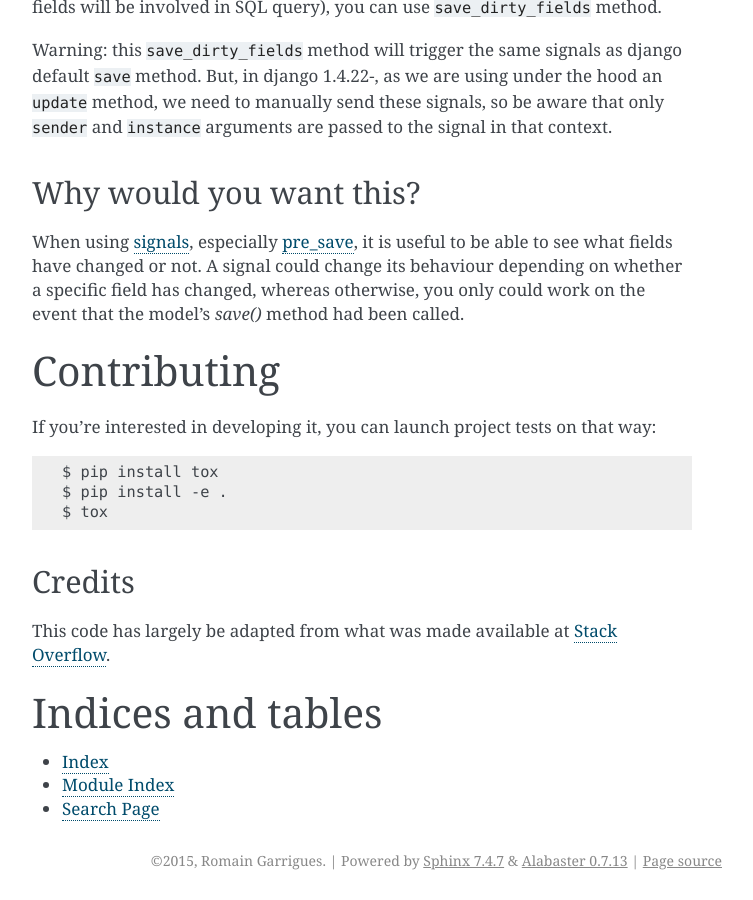
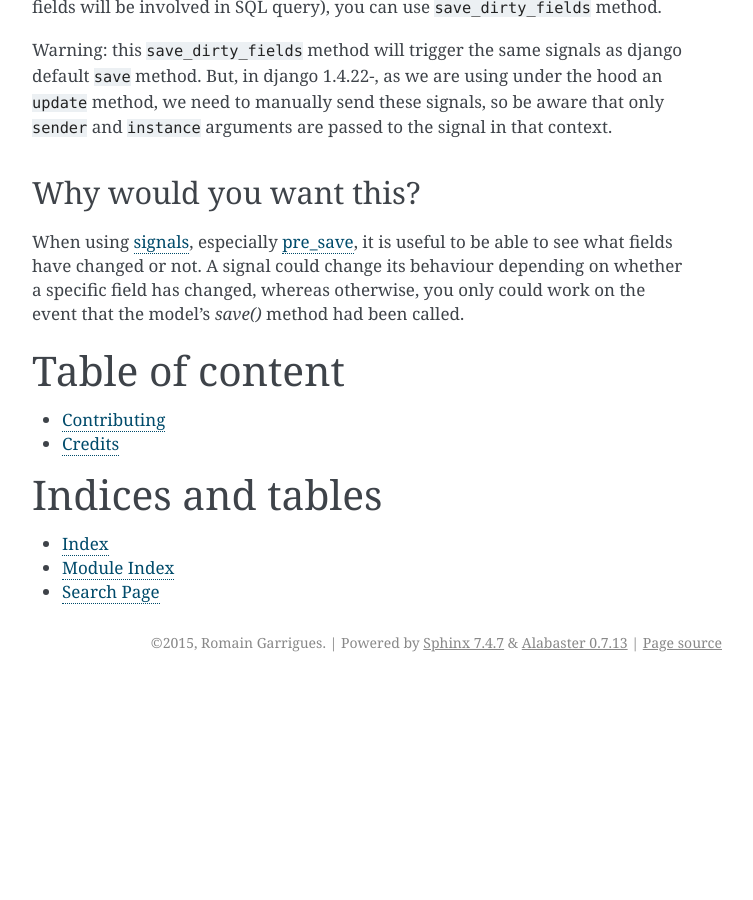
Before and after one commit to romgar/django-dirtyfields, a Sphinx documentation site: the page built from docs/index.rst, in a window 1280 px wide and 900 px high, scrolled down 1836 px. Shown: the whole window, without its empty margins (388-1141 px from the left). Built offline with Sphinx 7.4.7, drawn with Linux system fonts in a browser that asks for light colours; after the commit the page ends 2518 px from its top, so only the background shows below that; some of the changed text lies outside the part shown.

Commit message:
Updating docs tree

```diff
--- a/docs/index.rst
+++ b/docs/index.rst
@@ -96,30 +96,18 @@ Why would you want this?
 
 When using signals_, especially pre_save_, it is useful to be able to see what fields have changed or not. A signal could change its behaviour depending on whether a specific field has changed, whereas otherwise, you only could work on the event that the model's `save()` method had been called.
 
-
-Contributing
-============
-If you're interested in developing it, you can launch project tests on that way:
-
-::
-
-    $ pip install tox
-    $ pip install -e .
-    $ tox
-
-
-Credits
--------
-
-This code has largely be adapted from what was made available at `Stack Overflow`_.
-
-.. _Stack Overflow: http://stackoverflow.com/questions/110803/dirty-fields-in-django
 .. _signals: http://docs.djangoproject.com/en/1.2/topics/signals/
 .. _pre_save: http://docs.djangoproject.com/en/1.2/ref/signals/#django.db.models.signals.pre_save
 
+
+Table of content
+==================
+
 .. toctree::
-   :maxdepth: 2
+   :maxdepth: 1
 
+   contributing
+   credits
 
 
 Indices and tables
```
Also changed, not shown: docs/contributing.rst (added, +9 -0 lines), docs/credits.rst (added, +7 -0 lines).
